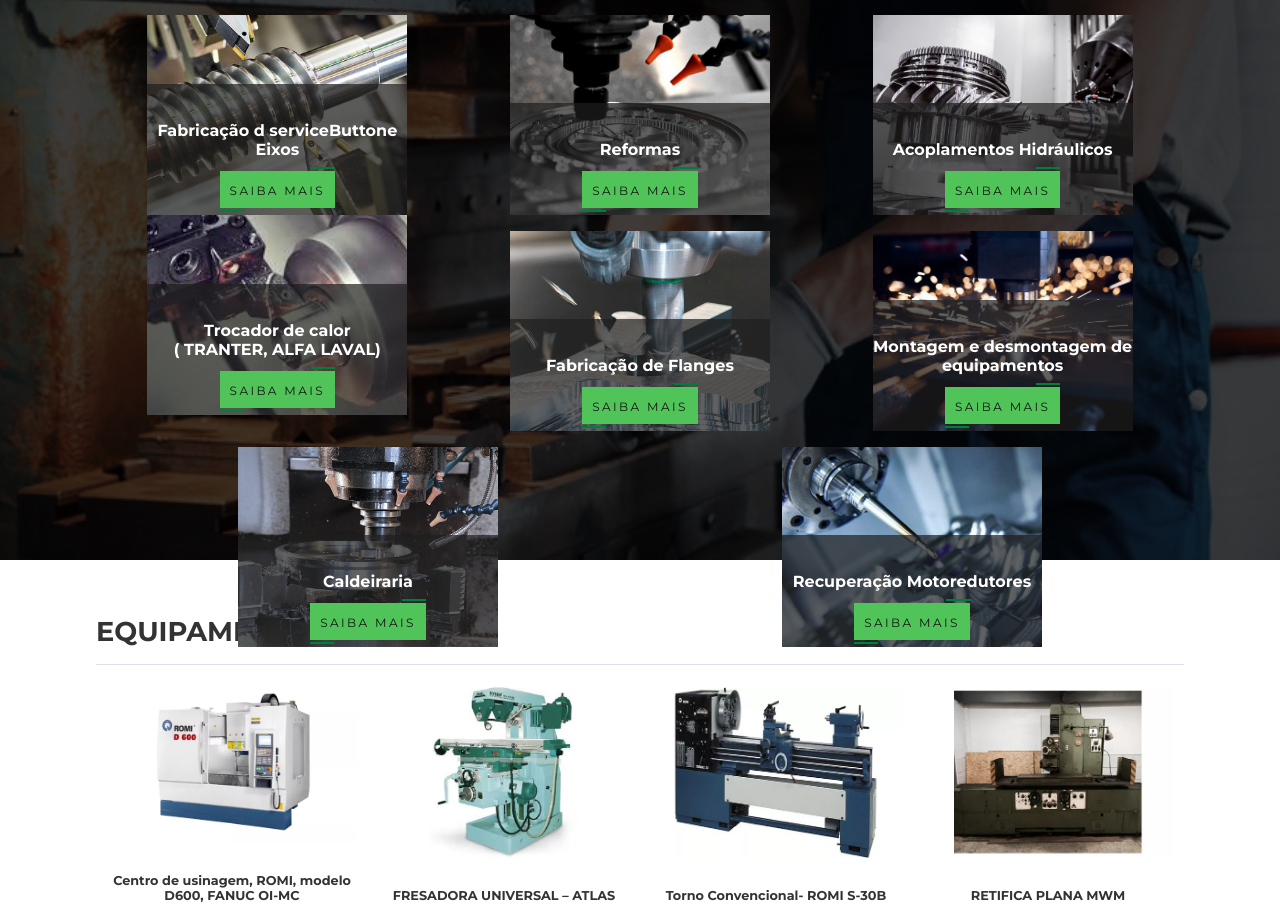
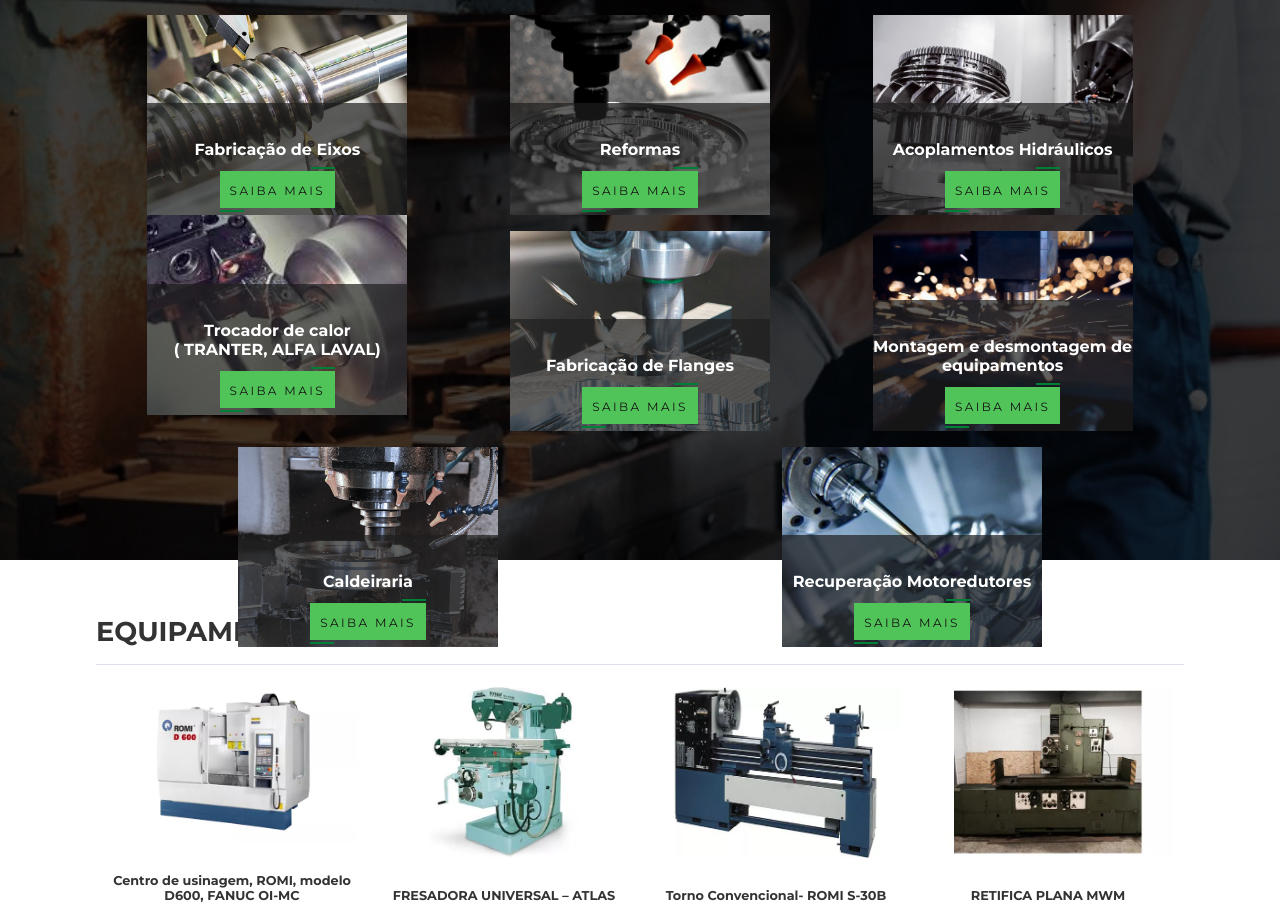
Before and after one commit to Schywi/cromos-mecanica, a plain HTML site: page index.html in a window 1280 px wide. Shown: the part 1160-2081 px from the top of the page. Drawn offline with Linux system fonts and the light colour scheme.

Commit message:
new services design added

```diff
--- a/index.html
+++ b/index.html
@@ -77,7 +77,7 @@
                 <div class="services__items service1">
 
                     <div class="services__items-text">
-                        <h6>Fabricação d serviceButtone Eixos</h6>
+                        <h6>Fabricação de Eixos</h6>
                         <a class="button serviceButton" href="#">Saiba mais</a>
                     </div>
 
```
